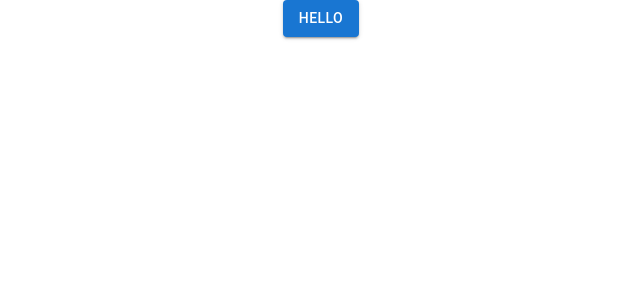
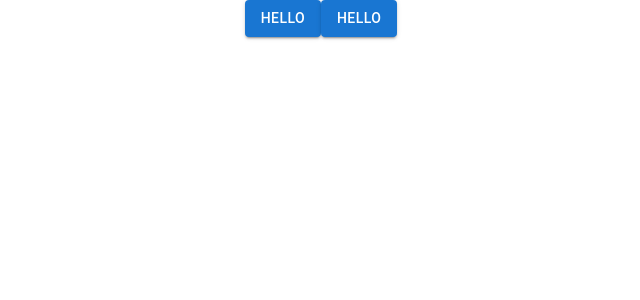
Before and after one commit to Danieljohansen97/NEW-wtn-website, a React (Create React App) app: page / in a window 1280 px wide. Shown: the top 300 px of the page, without its empty margins (319-959 px from the left). Built offline with nearby package versions, Linux system fonts and the light colour scheme.

Commit message:
Second commit

```diff
--- a/src/App.js
+++ b/src/App.js
@@ -5,6 +5,7 @@ function App() {
   return (
     <div className="App">
       <Button variant="contained">Hello</Button>
+      <Button variant="contained">Hello</Button>
     </div>
   );
 }
```
